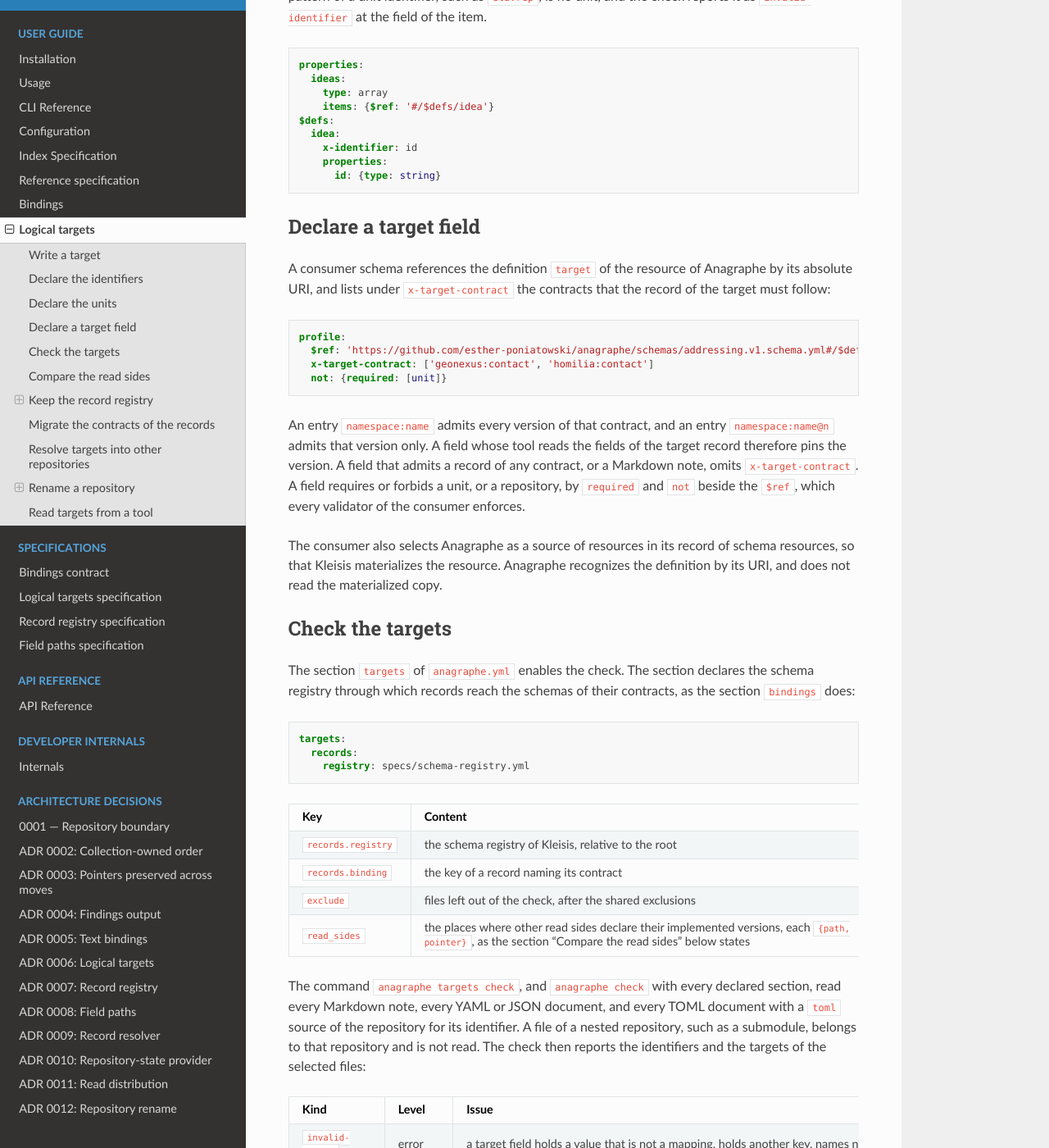
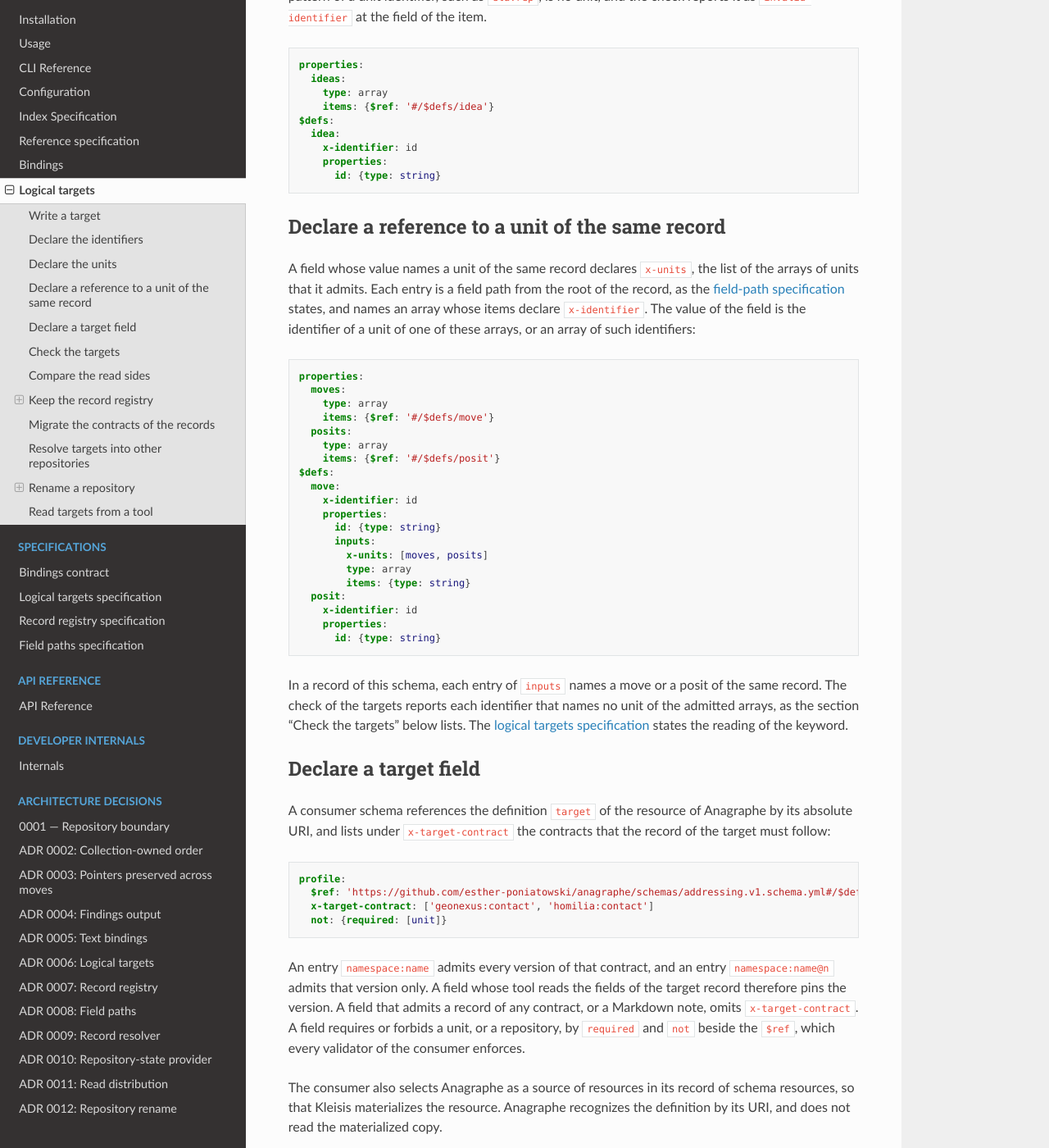
Before and after one commit to esther-poniatowski/anagraphe, a Sphinx documentation site: the page built from docs/guide/targets.md, in a window 1280 px wide and 1400 px high, scrolled down 2404 px. Shown: the whole window at 82% size. Built offline with Sphinx 7.4.7 and the Read the Docs theme 3.1.0, drawn with Linux system fonts in a browser that asks for light colours; some of the changed text lies outside the part shown.

Commit message:
docs(targets): Specify the keyword x-units ###################################################
State how a schema declares a reference to a unit of its record:
  - the reading in `docs/specification/logical-targets.md`
  - the declaration and the two kinds in `docs/guide/targets.md`
  - the feature in `README.md`, the entry in `CHANGELOG.md`
######################################################################

Signed-off-by: Esther Poniatowski <esther.poniatowski@ens.psl.eu>
Co-Authored-By: Claude Opus 5.5 <noreply@anthropic.com>

````diff
--- a/docs/guide/targets.md
+++ b/docs/guide/targets.md
@@ -116,6 +116,42 @@ $defs:
       id: {type: string}
 ```
 
+## Declare a reference to a unit of the same record
+
+A field whose value names a unit of the same record declares `x-units`, the list of the arrays of
+units that it admits. Each entry is a field path from the root of the record, as the
+[field-path specification](../specification/field-paths.md) states, and names an array whose items
+declare `x-identifier`. The value of the field is the identifier of a unit of one of these arrays,
+or an array of such identifiers:
+
+```yaml
+properties:
+  moves:
+    type: array
+    items: {$ref: '#/$defs/move'}
+  posits:
+    type: array
+    items: {$ref: '#/$defs/posit'}
+$defs:
+  move:
+    x-identifier: id
+    properties:
+      id: {type: string}
+      inputs:
+        x-units: [moves, posits]
+        type: array
+        items: {type: string}
+  posit:
+    x-identifier: id
+    properties:
+      id: {type: string}
+```
+
+In a record of this schema, each entry of `inputs` names a move or a posit of the same record. The
+check of the targets reports each identifier that names no unit of the admitted arrays, as the
+section "Check the targets" below lists. The [logical targets
+specification](../specification/logical-targets.md) states the reading of the keyword.
+
 ## Declare a target field
 
 A consumer schema references the definition `target` of the resource of Anagraphe by its absolute
@@ -167,6 +203,7 @@ reports the identifiers and the targets of the selected files:
 | `invalid-target` | error | a target field holds a value that is not a mapping, holds another key, names neither a record nor a repository, holds a unit without a record, or holds a component outside its pattern |
 | `invalid-identifier-declaration` | error | `x-identifier` is not a dotted path of property names, or names no property of its schema |
 | `invalid-target-contract` | error | `x-target-contract` is not a non-empty list of contract identifiers |
+| `invalid-units-declaration` | error | `x-units` is not a non-empty list of field paths, each naming an array of the record whose items declare `x-identifier`; the field is not checked |
 | `missing-identifier` | error | a record of a contract whose schema declares `x-identifier` holds no value there |
 | `invalid-identifier` | error | an identifier lies outside the pattern of a record identifier, an item identifier lies outside the pattern of a unit identifier, or a later key path of the metadata source holds another identifier; reported at the field |
 | `duplicate-identifier` | error | two records of the repository hold one identifier; reported at each record |
@@ -178,6 +215,7 @@ reports the identifiers and the targets of the selected files:
 | `retired-target` | error | the target names an identifier retired without a successor, or whose successors reach no record |
 | `unknown-unit` | error | the record of a target holds no unit of its identifier |
 | `ambiguous-unit` | error | two units of the record of a target hold its identifier |
+| `unknown-unit-reference` | error | a value of a field declaring `x-units` names no unit of the arrays that the field admits; reported at the value |
 | `target-contract-mismatch` | error | the contract of the record of a target matches no entry of `x-target-contract` |
 | `unbound-target` | error | the field declares `x-target-contract`, and the record of its target declares no contract |
 | `unreadable-record` | error | the frontmatter or the document of a record cannot be parsed |
````
Also changed, not shown: CHANGELOG.md (+10 -2 lines), README.md (+1 -0 lines), docs/specification/logical-targets.md (+21 -0 lines).
